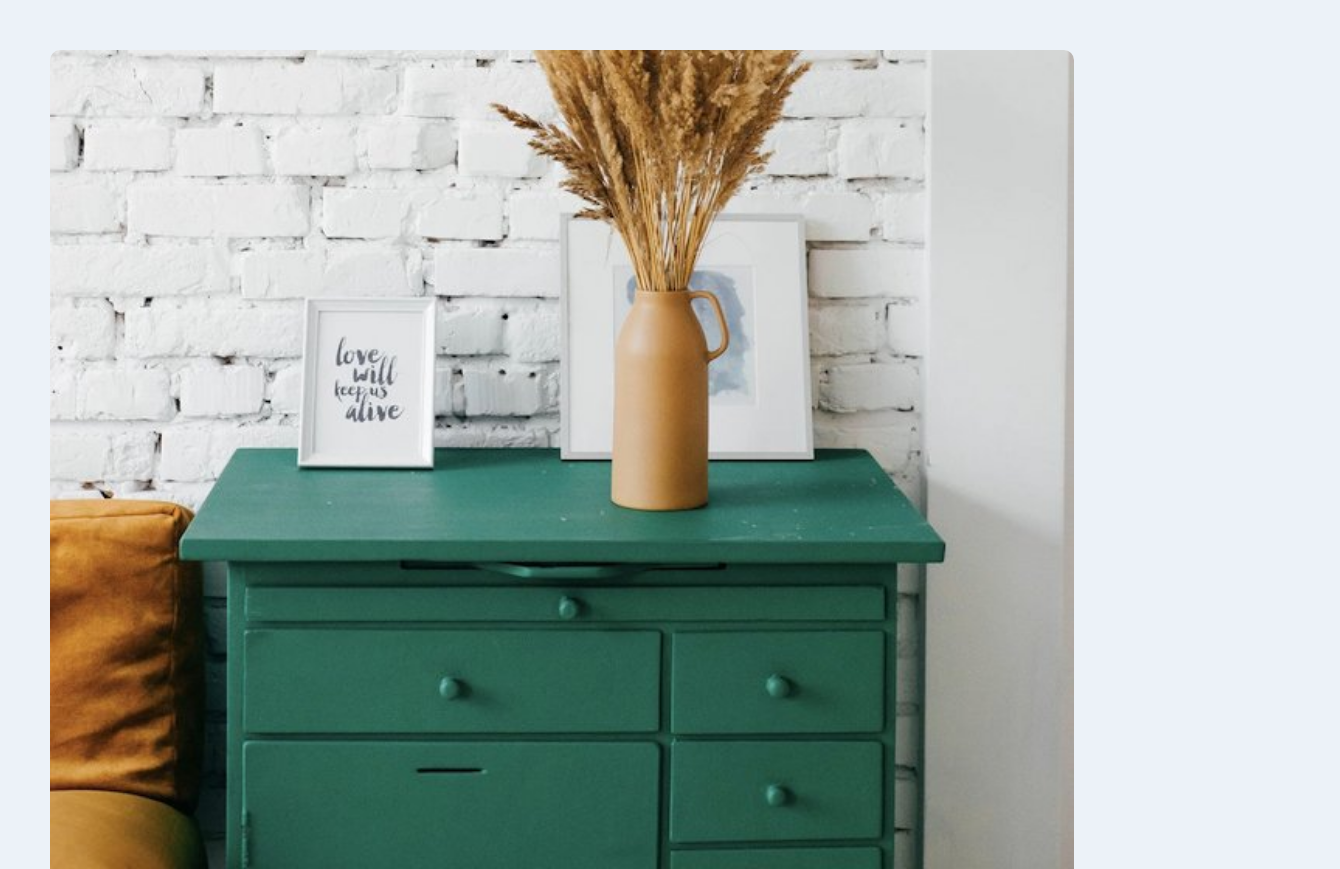
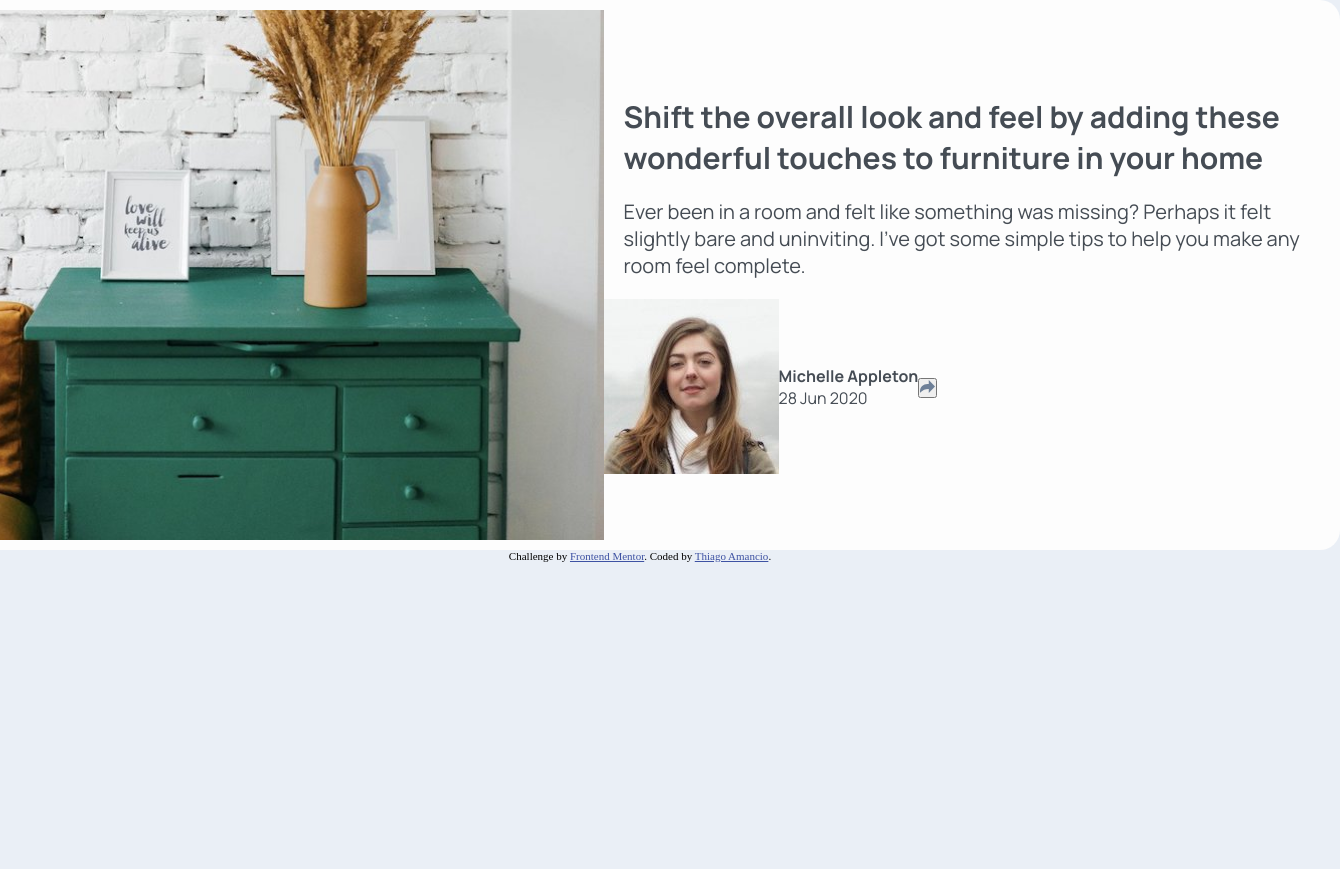
Before and after one commit to MoonAmon/WebRepo, a plain HTML site: page frontendmentor/article-preview-component-master/index.html in a window 1280 px wide. Shown: the top 869 px of the page, 1340 px wide, since content can reach past the window. After the commit the page ends 800 px from the top, so only its background shows below. Drawn offline with Linux system fonts and the light colour scheme.

Commit message:
new project javascript css

```diff
--- a/frontendmentor/article-preview-component-master/index.html
+++ b/frontendmentor/article-preview-component-master/index.html
@@ -2,7 +2,8 @@
 <html lang="en">
 <head>
     <meta charset="UTF-8">
-  <meta name="viewport" content="width=device-width, initial-scale=1.0"> <!-- displays site properly based on user's device -->
+    <meta name="viewport" content="width=device-width, initial-scale=1.0">
+    <!-- displays site properly based on user's device -->
     <link rel="icon" type="image/png" sizes="32x32" href="./images/favicon-32x32.png">
     <link rel="stylesheet" href="style.css">
     <link rel="preconnect" href="https://fonts.googleapis.com">
@@ -10,20 +11,27 @@
     <link href="https://fonts.googleapis.com/css2?family=Manrope:wght@200..800&display=swap" rel="stylesheet">
     <title>Frontend Mentor | Article preview component</title>
 
-  <!-- Feel free to remove these styles or customise in your own stylesheet 👍 -->
     <style>
-    .attribution { font-size: 11px; text-align: center; }
-    .attribution a { color: hsl(228, 45%, 44%); }
+        .attribution {
+            font-size: 11px;
+            text-align: center;
+        }
+
+        .attribution a {
+            color: hsl(228, 45%, 44%);
+        }
     </style>
 </head>
 <body>
 <main>
     <div class="main-card">
-    <img src="images/drawers.jpg" class="main-img">
+        <img src="images/drawers.jpg" class="main-img" alt="">
+        <div class="card-content">
             <div class="main-text">
                 <h1>Shift the overall look and feel by adding these wonderful touches to furniture in your home</h1>
-      <p>Ever been in a room and felt like something was missing? Perhaps it felt slightly bare and uninviting. I’ve got
-        some simple tips to help you make any room feel complete.</p>
+                <p>Ever been in a room and felt like something was missing? Perhaps it felt slightly bare and
+                    uninviting.
+                    I’ve got some simple tips to help you make any room feel complete.</p>
             </div>
             <div class="user-card">
                 <div class="user-info">
@@ -32,11 +40,12 @@
                         <p><strong>Michelle Appleton</strong></p>
                         <p>28 Jun 2020</p>
                     </div>
-           </div>
                 <div class="btn-container">
                     <button type="button" class="btn-share">
                         <img src="images/icon-share.svg" alt="Share button">
                     </button>
+                </div>
+                </div>
             </div>
         </div>
     </div>
--- a/frontendmentor/article-preview-component-master/script.js
+++ b/frontendmentor/article-preview-component-master/script.js
@@ -58,7 +58,6 @@ btn_share.addEventListener('click', (e) => {
         <div class="user-text">
             <p><strong>SHARE</strong></p>
         </div>`;
-
         user_card.style.backgroundColor = 'gray';
         div_user_info.style.fontsize = '30px';
         is_origin_content = false;
--- a/frontendmentor/article-preview-component-master/style.css
+++ b/frontendmentor/article-preview-component-master/style.css
@@ -3,10 +3,65 @@
     margin: 0;
 }
 
+
+@media (min-width: 660px) {
+    body {
+        background-color: hsl(213, 38%, 94%);
+    }
+
+    main {
+        font-family: 'Manrope';
+        color: #454c54;
+        display: flex;
+        align-items: center;
+        flex-direction: column;
+    }
+
+    .main-img {
+        width: 100%;
+        border-top-left-radius: 20px;
+        border-bottom-left-radius: 20px;
+    }
+
+    .main-card {
+        display: flex;
+        background-color: #fdfdfd;
+        align-items: center;
+        width: 1400px;
+        height: 550px;
+        border-radius: 20px;
+    }
+
+    .card-content {
+        flex-direction: column;
+    }
+
+    .main-text p {
+        font-size: 20px;
+        margin: 20px;
+    }
+
+    .main-text h1 {
+        font-size: 30px;
+        margin: 20px
+    }
+
+    .user-info {
+        display: flex;
+        flex-direction: row;
+        align-items: center;
+        width: 100%;
+    }
+
+
+}
+
+
+@media (max-width: 660px) {
+
     body {
         background-color: hsl(210, 46%, 95%);
     }
-
 
     main {
         font-family: 'Manrope';
@@ -98,8 +153,4 @@ main .main-card .user-card .btn-container {
         gap: 10px;
     }
 
-
-
-@media (min-width: 48em) {
-
 }
```
Lines whose indentation alone changed are shown as unchanged.
